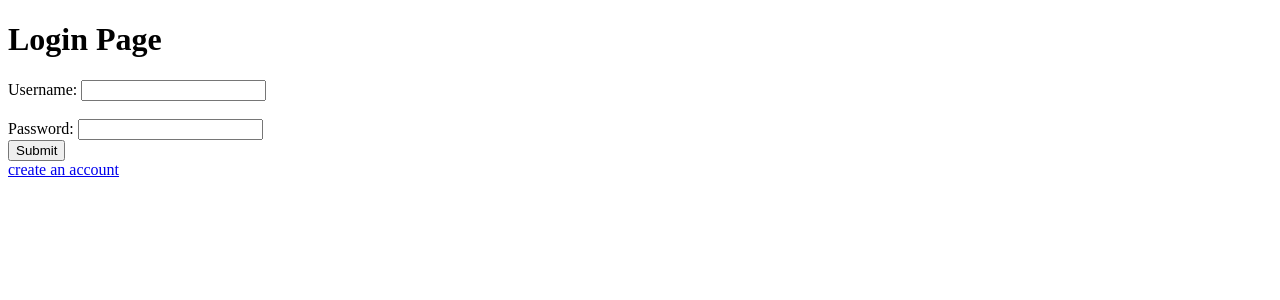
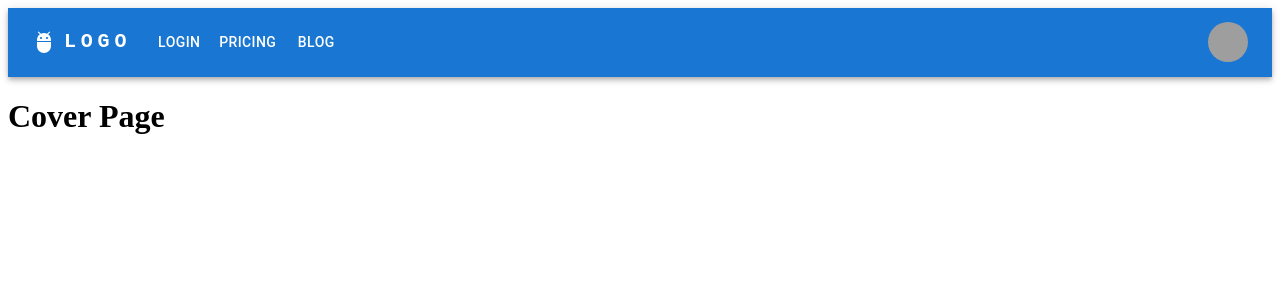
Before and after one commit to m-y-lee2002/ChitChat-App, a React (Create React App) app in the folder client/: page / in a window 1280 px wide. Shown: the top 300 px of the page. Built offline with nearby package versions, Linux system fonts and the light colour scheme; grey boxes are pictures that could not be loaded.

Commit message:
Added navbar, and coverr page

```diff
--- a/client/package.json
+++ b/client/package.json
@@ -3,6 +3,10 @@
   "version": "0.1.0",
   "private": true,
   "dependencies": {
+    "@emotion/react": "^11.11.4",
+    "@emotion/styled": "^11.11.5",
+    "@mui/icons-material": "^5.15.18",
+    "@mui/material": "^5.15.18",
     "@testing-library/jest-dom": "^5.17.0",
     "@testing-library/react": "^13.4.0",
     "@testing-library/user-event": "^13.5.0",
--- a/client/src/App.js
+++ b/client/src/App.js
@@ -1,13 +1,17 @@
 import Login from "./components/login.js";
 import MainPage from "./components/MainPage.js";
 import Register from "./components/Register.js";
+import CoverPage from "./components/CoverPage.js"
+import NavBar from "./components/NavBar.js"
 import { BrowserRouter as Router, Route, Routes } from 'react-router-dom';
 function App() {
   return (
     <div className="App">
       <Router>
+          <NavBar/>
           <Routes>
-              <Route path = "/" element = {<Login/>}/>
+              <Route path = "/" element = {<CoverPage/>}/>
+              <Route path = "/login" element = {<Login/>}/>
               <Route path = "/mainpage" element = {<MainPage/>}/>
               <Route path = "/register" element = {<Register/>}/>
           </Routes>
--- a/client/src/components/CoverPage.js
+++ b/client/src/components/CoverPage.js
@@ -0,0 +1,13 @@
+import React, { Component } from 'react';
+import { Link } from 'react-router-dom';
+
+class CoverPage extends Component{
+    render(){
+        return(
+            <>
+                <h1>Cover Page</h1>
+            </>
+        )
+    }
+}
+export default CoverPage;
--- /dev/null
+++ b/client/src/components/NavBar.js
@@ -0,0 +1,164 @@
+import * as React from 'react';
+import AppBar from '@mui/material/AppBar';
+import Box from '@mui/material/Box';
+import Toolbar from '@mui/material/Toolbar';
+import IconButton from '@mui/material/IconButton';
+import Typography from '@mui/material/Typography';
+import Menu from '@mui/material/Menu';
+import MenuIcon from '@mui/icons-material/Menu';
+import Container from '@mui/material/Container';
+import Avatar from '@mui/material/Avatar';
+import Button from '@mui/material/Button';
+import Tooltip from '@mui/material/Tooltip';
+import MenuItem from '@mui/material/MenuItem';
+import AdbIcon from '@mui/icons-material/Adb';
+import { Link } from 'react-router-dom';
+
+const pages = ['Login', 'Pricing', 'Blog'];
+const settings = ['Profile', 'Account', 'Dashboard', 'Logout'];
+
+function NavBar() {
+  const [anchorElNav, setAnchorElNav] = React.useState(null);
+  const [anchorElUser, setAnchorElUser] = React.useState(null);
+
+  const handleOpenNavMenu = (event) => {
+    setAnchorElNav(event.currentTarget);
+  };
+  const handleOpenUserMenu = (event) => {
+    setAnchorElUser(event.currentTarget);
+  };
+
+  const handleCloseNavMenu = () => {
+    setAnchorElNav(null);
+  };
+
+  const handleCloseUserMenu = () => {
+    setAnchorElUser(null);
+  };
+
+  return (
+    <AppBar position="static">
+      <Container maxWidth="xl">
+        <Toolbar disableGutters>
+          <AdbIcon sx={{ display: { xs: 'none', md: 'flex' }, mr: 1 }} />
+          <Typography
+            variant="h6"
+            noWrap
+            component="a"
+            href="/"
+            sx={{
+              mr: 2,
+              display: { xs: 'none', md: 'flex' },
+              fontFamily: 'monospace',
+              fontWeight: 700,
+              letterSpacing: '.3rem',
+              color: 'inherit',
+              textDecoration: 'none',
+            }}
+          >
+            LOGO
+          </Typography>
+
+          <Box sx={{ flexGrow: 1, display: { xs: 'flex', md: 'none' } }}>
+            <IconButton
+              size="large"
+              aria-label="account of current user"
+              aria-controls="menu-appbar"
+              aria-haspopup="true"
+              onClick={handleOpenNavMenu}
+              color="inherit"
+            >
+              <MenuIcon />
+            </IconButton>
+            <Menu
+              id="menu-appbar"
+              anchorEl={anchorElNav}
+              anchorOrigin={{
+                vertical: 'bottom',
+                horizontal: 'left',
+              }}
+              keepMounted
+              transformOrigin={{
+                vertical: 'top',
+                horizontal: 'left',
+              }}
+              open={Boolean(anchorElNav)}
+              onClose={handleCloseNavMenu}
+              sx={{
+                display: { xs: 'block', md: 'none' },
+              }}
+            >
+              {pages.map((page) => (
+                <MenuItem key={page} onClick={handleCloseNavMenu}>
+                  <Typography textAlign="center">{page}</Typography>
+                </MenuItem>
+              ))}
+            </Menu>
+          </Box>
+          <AdbIcon sx={{ display: { xs: 'flex', md: 'none' }, mr: 1 }} />
+          <Typography
+            variant="h5"
+            noWrap
+            component="a"
+            sx={{
+              mr: 2,
+              display: { xs: 'flex', md: 'none' },
+              flexGrow: 1,
+              fontFamily: 'monospace',
+              fontWeight: 700,
+              letterSpacing: '.3rem',
+              color: 'inherit',
+              textDecoration: 'none',
+            }}
+          >
+            LOGO
+          </Typography>
+          <Box sx={{ flexGrow: 1, display: { xs: 'none', md: 'flex' } }}>
+            {pages.map((page) => (
+              <Link to={`/${page}`} style={{ textDecoration: 'none' }}>
+                <Button
+                  key={page}
+                  onClick={handleCloseNavMenu}
+                  sx={{ my: 2, color: 'white', display: 'block' }}
+                >
+                  {page}
+                </Button>
+              </Link>
+            ))}
+          </Box>
+
+          <Box sx={{ flexGrow: 0 }}>
+            <Tooltip title="Open settings">
+              <IconButton onClick={handleOpenUserMenu} sx={{ p: 0 }}>
+                <Avatar alt="Remy Sharp" src="/static/images/avatar/2.jpg" />
+              </IconButton>
+            </Tooltip>
+            <Menu
+              sx={{ mt: '45px' }}
+              id="menu-appbar"
+              anchorEl={anchorElUser}
+              anchorOrigin={{
+                vertical: 'top',
+                horizontal: 'right',
+              }}
+              keepMounted
+              transformOrigin={{
+                vertical: 'top',
+                horizontal: 'right',
+              }}
+              open={Boolean(anchorElUser)}
+              onClose={handleCloseUserMenu}
+            >
+              {settings.map((setting) => (
+                <MenuItem key={setting} onClick={handleCloseUserMenu}>
+                  <Typography textAlign="center">{setting}</Typography>
+                </MenuItem>
+              ))}
+            </Menu>
+          </Box>
+        </Toolbar>
+      </Container>
+    </AppBar>
+  );
+}
+export default NavBar;
```
Also changed, not shown: 2 other files (tests, documents, lock files or other folders).
